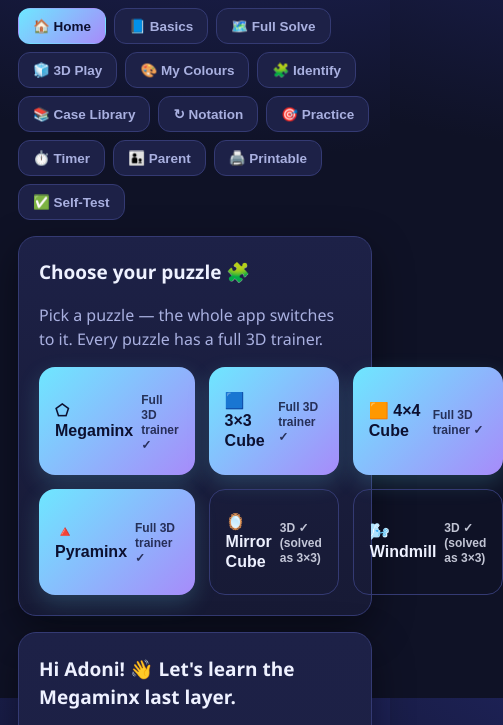
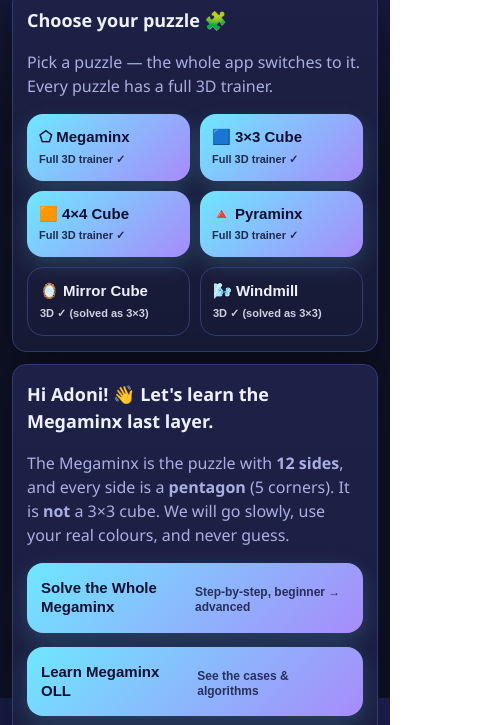
Before and after one commit to pangaon/cubequest, a plain HTML site: page AdonisMegaminxHelper.html in a window 390 px wide. Shown: the part 146-871 px from the top of the page, 503 px wide, since content can reach past the window. Drawn offline with nearby package versions, Linux system fonts and the light colour scheme.

Commit message:
Mobile-friendly: fix puzzle-picker overflow, swipeable tabs, safe-area, no h-scroll; SW v3

```diff
--- a/AdonisMegaminxHelper.html
+++ b/AdonisMegaminxHelper.html
@@ -2,7 +2,7 @@
 <html lang="en">
 <head>
 <meta charset="UTF-8">
-<meta name="viewport" content="width=device-width, initial-scale=1.0">
+<meta name="viewport" content="width=device-width, initial-scale=1.0, viewport-fit=cover">
 <title>CubeQuest — by Adoni</title>
 <style>
   :root{
@@ -117,6 +117,34 @@
     .alg{background:#f3f3f3;color:#000;border:1px solid #bbb}
     a{color:#000}
   }
+  /* ===== Mobile-friendly (phones & small tablets) ===== */
+  html,body{max-width:100%;overflow-x:hidden}
+  img,canvas,svg,video{max-width:100%;height:auto}
+  /* puzzle picker: never overflow — adapts 1→2→3 columns by width */
+  .picker{grid-template-columns:repeat(auto-fit,minmax(150px,1fr))}
+  /* notch / home-bar safe areas for installed (home-screen) app */
+  body{padding-left:env(safe-area-inset-left);padding-right:env(safe-area-inset-right)}
+  .wrap{padding-top:max(14px,env(safe-area-inset-top));padding-bottom:max(80px,env(safe-area-inset-bottom))}
+  @media(max-width:620px){
+    .wrap{padding-left:12px;padding-right:12px}
+    .logo h1{font-size:18px} .logo p{font-size:11.5px}
+    .logo .badge{width:40px;height:40px;font-size:20px}
+    header.top .pill{display:none}                 /* reclaim space on phones */
+    /* tabs become a single swipeable row instead of 5 stacked rows */
+    nav.tabs{flex-wrap:nowrap;overflow-x:auto;-webkit-overflow-scrolling:touch;
+      gap:6px;margin:0 -12px 12px;padding:2px 12px 8px;scrollbar-width:none}
+    nav.tabs::-webkit-scrollbar{display:none}
+    nav.tabs button{flex:0 0 auto;padding:9px 12px;font-size:13px}
+    .card{padding:15px 14px;border-radius:14px;margin-bottom:12px}
+    .card h2{font-size:18px} .card h3{font-size:14px}
+    .btn{padding:13px 14px;font-size:14px}
+    .big3 button{padding:16px 14px;font-size:15px}
+    .picker{grid-template-columns:repeat(2,1fr);gap:10px}
+    .picker .btn{flex-direction:column;align-items:flex-start;gap:2px;padding:14px 12px}
+    .picker .btn small{font-size:11px;opacity:.85}
+    .legend{gap:8px}
+  }
+  @media(max-width:380px){ .picker{grid-template-columns:1fr} }
 </style>
 <script src="https://cdnjs.cloudflare.com/ajax/libs/three.js/r128/three.min.js"></script>
 <link rel="manifest" href="manifest.webmanifest">
@@ -497,7 +525,7 @@ function scrHome(){
   <div class="card">
     <h2>Choose your puzzle 🧩</h2>
     <p class="muted">Pick a puzzle — the whole app switches to it. Every puzzle has a full 3D trainer.</p>
-    <div class="big3" style="grid-template-columns:repeat(3,1fr)">
+    <div class="big3 picker">
       <button class="btn" data-pick="megaminx">⬠ Megaminx <small>Full 3D trainer ✓</small></button>
       <button class="btn" data-pick="3x3">🟦 3×3 Cube <small>Full 3D trainer ✓</small></button>
       <button class="btn" data-pick="4x4">🟧 4×4 Cube <small>Full 3D trainer ✓</small></button>
--- a/sw.js
+++ b/sw.js
@@ -1,5 +1,5 @@
 /* CubeQuest service worker — installable + offline (caches app shell + the 3D library) */
-const CACHE = "cubequest-v2";
+const CACHE = "cubequest-v3";
 const ASSETS = [
   "./",
   "./index.html",
```
